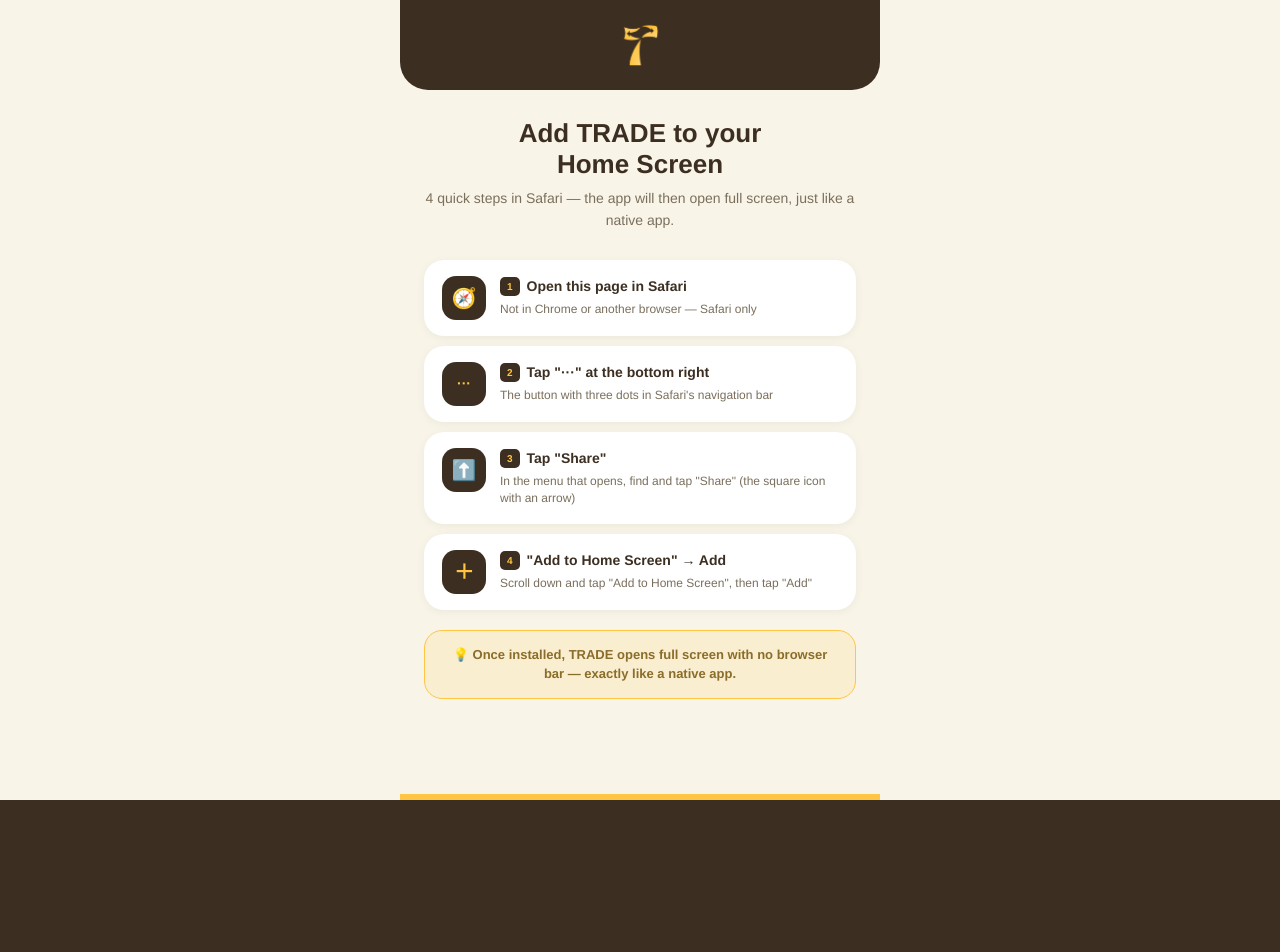
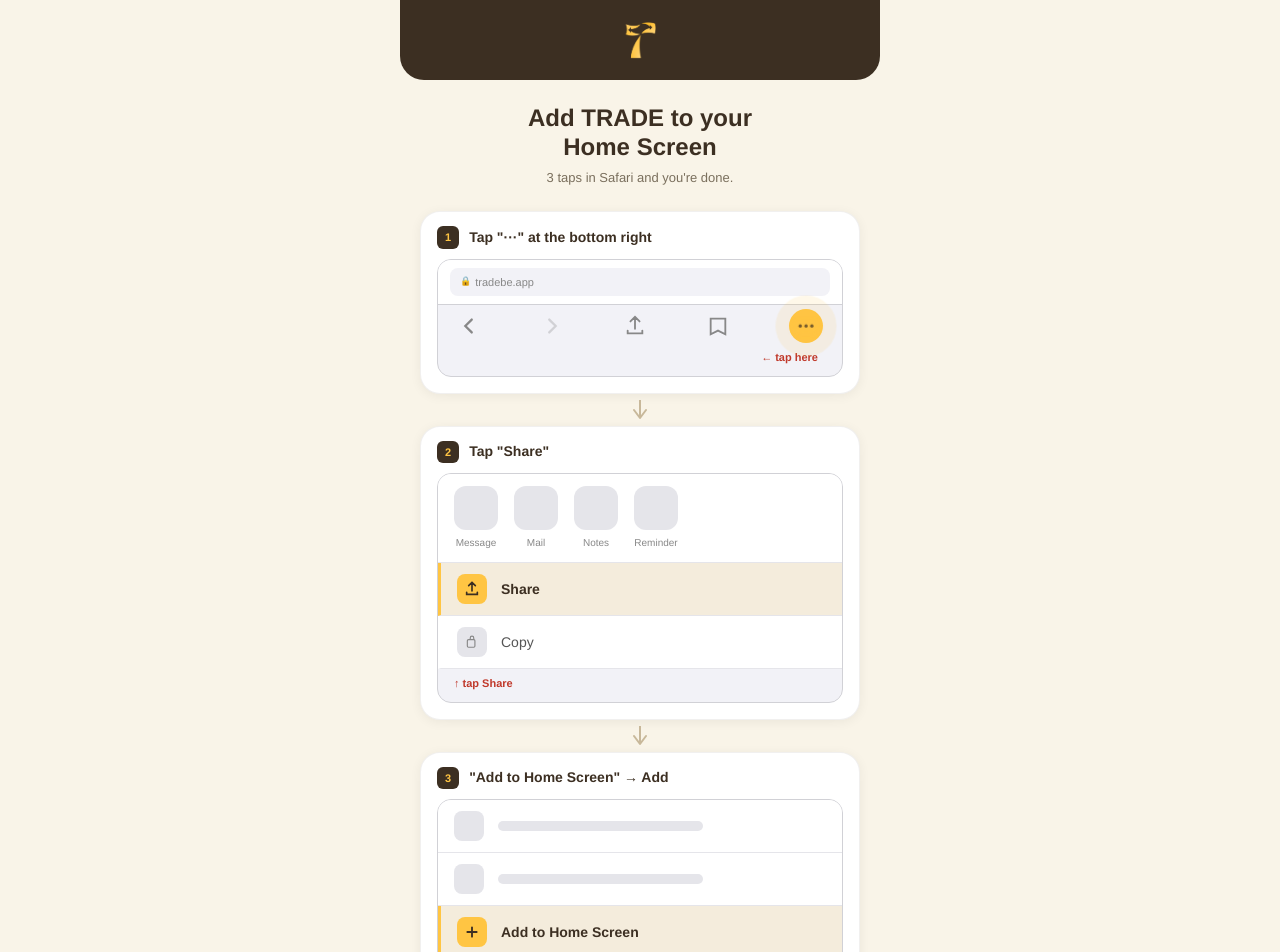
Before and after one commit to crosamyel/trade-app, a Next.js app in the folder app-code/: page /install in a window 1280 px wide. Shown: the top 952 px of the page. Before the commit the page ends 800 px from the top, so only its background shows below. Built offline with nearby package versions, Linux system fonts and the light colour scheme; no server answers.

Commit message:
feat: visual install guide + fix VAPID lazy init

```diff
--- a/app-code/src/app/install/page.tsx
+++ b/app-code/src/app/install/page.tsx
@@ -26,104 +26,319 @@
       overflowY: "auto",
       WebkitOverflowScrolling: "touch",
     }}>
+      <style>{`
+        @keyframes pulse-ring {
+          0%   { transform: scale(1);   opacity: 1; }
+          70%  { transform: scale(1.9); opacity: 0; }
+          100% { transform: scale(1.9); opacity: 0; }
+        }
+        @keyframes tap {
+          0%,100% { transform: scale(1); opacity: 1; }
+          40%     { transform: scale(0.82); opacity: 0.7; }
+        }
+        .pulse-dot::after {
+          content: '';
+          position: absolute;
+          inset: 0;
+          border-radius: 50%;
+          background: #FFC543;
+          animation: pulse-ring 1.6s ease-out infinite;
+        }
+        .tap-anim { animation: tap 1.6s ease-in-out infinite; }
+      `}</style>
+
       {/* Header */}
       <div style={{
         background: "#3c2f22",
-        height: "calc(90px + env(safe-area-inset-top, 0px))",
+        height: "calc(80px + env(safe-area-inset-top, 0px))",
         paddingTop: "env(safe-area-inset-top, 0px)",
         display: "flex", alignItems: "center", justifyContent: "center",
-        borderBottomLeftRadius: 28, borderBottomRightRadius: 28, flexShrink: 0,
+        borderBottomLeftRadius: 24, borderBottomRightRadius: 24, flexShrink: 0,
       }}>
-        <div style={{ position: "relative", width: 100, height: 52 }}>
+        <div style={{ position: "relative", width: 90, height: 46 }}>
           <Image src="/trade-logo-main.png" alt="TRADE" fill style={{ objectFit: "contain" }} priority />
         </div>
       </div>
 
-      <div style={{ padding: "28px 24px 56px", display: "flex", flexDirection: "column", alignItems: "center" }}>
+      <div style={{ padding: "24px 20px 48px", display: "flex", flexDirection: "column", alignItems: "center" }}>
 
-        <h1 style={{ fontSize: 26, fontWeight: 800, color: "#3c2f22", textAlign: "center", margin: "0 0 8px", lineHeight: 1.2 }}>
+        <h1 style={{ fontSize: 24, fontWeight: 800, color: "#3c2f22", textAlign: "center", margin: "0 0 6px", lineHeight: 1.2 }}>
           Add TRADE to your<br />Home Screen
         </h1>
-        <p style={{ fontSize: 14, color: "#7a6f5d", textAlign: "center", margin: "0 0 28px", lineHeight: 1.55 }}>
-          4 quick steps in Safari — the app will then open full screen, just like a native app.
+        <p style={{ fontSize: 13, color: "#7a6f5d", textAlign: "center", margin: "0 0 24px", lineHeight: 1.5 }}>
+          3 taps in Safari and you&apos;re done.
         </p>
 
-        {/* Steps */}
-        <div style={{ width: "100%", display: "flex", flexDirection: "column", gap: 10 }}>
-          <Step
-            num={1}
-            icon="🧭"
-            title="Open this page in Safari"
-            desc="Not in Chrome or another browser — Safari only"
-          />
-          <Step
-            num={2}
-            icon="···"
-            title='Tap "···" at the bottom right'
-            desc="The button with three dots in Safari's navigation bar"
-          />
-          <Step
-            num={3}
-            icon="⬆️"
-            title='Tap "Share"'
-            desc='In the menu that opens, find and tap "Share" (the square icon with an arrow)'
-          />
-          <Step
-            num={4}
-            icon="＋"
-            title='"Add to Home Screen" → Add'
-            desc='Scroll down and tap "Add to Home Screen", then tap "Add"'
-          />
-        </div>
+        {/* ── STEP 1 ── */}
+        <StepCard num={1} title='Tap "···" at the bottom right'>
+          <SafariBar highlightDots />
+        </StepCard>
+
+        <Arrow />
+
+        {/* ── STEP 2 ── */}
+        <StepCard num={2} title='Tap "Share"'>
+          <ShareRow />
+        </StepCard>
+
+        <Arrow />
+
+        {/* ── STEP 3 ── */}
+        <StepCard num={3} title='"Add to Home Screen" → Add'>
+          <AddToHomeRow />
+        </StepCard>
 
         {/* Tip */}
         <div style={{
-          marginTop: 20, background: "rgba(255,197,67,0.15)", borderRadius: 18,
-          padding: "14px 18px", border: "1.5px solid #ffc543", width: "100%",
+          marginTop: 20, background: "rgba(255,197,67,0.18)", borderRadius: 16,
+          padding: "13px 16px", border: "1.5px solid #ffc543", width: "100%",
         }}>
-          <p style={{ margin: 0, fontSize: 13, color: "#8a6d2a", lineHeight: 1.5, textAlign: "center", fontWeight: 600 }}>
-            💡 Once installed, TRADE opens full screen with no browser bar — exactly like a native app.
+          <p style={{ margin: 0, fontSize: 12.5, color: "#8a6d2a", lineHeight: 1.5, textAlign: "center", fontWeight: 600 }}>
+            💡 Once installed, TRADE opens full screen — just like a real app.
           </p>
         </div>
 
       </div>
 
-      <div style={{ marginTop: "auto", height: 6, background: "#ffc543", flexShrink: 0 }} />
+      <div style={{ marginTop: "auto", height: 5, background: "#ffc543", flexShrink: 0 }} />
     </div>
   );
 }
 
-function Step({ num, icon, title, desc }: {
-  num: number; icon: string; title: string; desc: string;
-}) {
+/* ─── Step wrapper ──────────────────────────────────────────────── */
+function StepCard({ num, title, children }: { num: number; title: string; children: React.ReactNode }) {
   return (
     <div style={{
-      display: "flex", alignItems: "flex-start", gap: 14,
-      background: "#fff", borderRadius: 20, padding: "14px 16px",
-      boxShadow: "0 2px 10px rgba(0,0,0,0.05)",
-      border: "2px solid transparent",
+      width: "100%", background: "#fff", borderRadius: 20,
+      boxShadow: "0 2px 12px rgba(0,0,0,0.06)", overflow: "hidden",
+      border: "1.5px solid rgba(60,47,34,0.07)",
     }}>
-      <div style={{
-        width: 44, height: 44, borderRadius: 14,
-        background: "#3c2f22",
-        display: "flex", alignItems: "center", justifyContent: "center",
-        flexShrink: 0, fontSize: icon === "···" ? 14 : 20,
-        fontWeight: 900, color: "#FFC543",
-      }}>
-        {icon}
+      {/* Label row */}
+      <div style={{ display: "flex", alignItems: "center", gap: 10, padding: "14px 16px 10px" }}>
+        <span style={{
+          fontSize: 11, fontWeight: 800, color: "#FFC543",
+          background: "#3c2f22", borderRadius: 6, padding: "3px 8px", flexShrink: 0,
+        }}>
+          {num}
+        </span>
+        <span style={{ fontSize: 14, fontWeight: 700, color: "#3c2f22" }}>{title}</span>
       </div>
-      <div style={{ flex: 1 }}>
-        <div style={{ display: "flex", alignItems: "center", gap: 7, marginBottom: 4 }}>
-          <span style={{
-            fontSize: 10, fontWeight: 800, color: "#FFC543",
-            background: "#3c2f22", borderRadius: 5, padding: "2px 7px", flexShrink: 0,
-          }}>
-            {num}
-          </span>
-          <span style={{ fontSize: 14, fontWeight: 700, color: "#3c2f22" }}>{title}</span>
-        </div>
-        <p style={{ margin: 0, fontSize: 12, color: "#7a6f5d", lineHeight: 1.45 }}>{desc}</p>
+      {/* Visual */}
+      <div style={{ padding: "0 16px 16px" }}>
+        {children}
       </div>
     </div>
   );
 }
+
+function Arrow() {
+  return (
+    <div style={{ display: "flex", justifyContent: "center", padding: "6px 0" }}>
+      <svg width="16" height="20" viewBox="0 0 16 20" fill="none">
+        <path d="M8 0v16M2 10l6 8 6-8" stroke="#c8b89a" strokeWidth="2" strokeLinecap="round" strokeLinejoin="round"/>
+      </svg>
+    </div>
+  );
+}
+
+/* ─── Safari bottom bar illustration ───────────────────────────── */
+function SafariBar({ highlightDots }: { highlightDots?: boolean }) {
+  return (
+    <div style={{
+      background: "#f2f2f7",
+      borderRadius: 14,
+      overflow: "hidden",
+      border: "1px solid #d1d1d6",
+    }}>
+      {/* Address bar */}
+      <div style={{
+        background: "#fff",
+        borderBottom: "1px solid #d1d1d6",
+        padding: "8px 12px",
+        display: "flex",
+        alignItems: "center",
+        gap: 8,
+      }}>
+        <div style={{
+          flex: 1, background: "#f2f2f7", borderRadius: 8,
+          padding: "6px 10px", fontSize: 11, color: "#888",
+          display: "flex", alignItems: "center", gap: 4,
+        }}>
+          <span style={{ color: "#34c759", fontSize: 9 }}>🔒</span>
+          tradebe.app
+        </div>
+      </div>
+      {/* Toolbar */}
+      <div style={{
+        display: "flex", alignItems: "center", justifyContent: "space-between",
+        padding: "10px 20px 12px",
+      }}>
+        {/* Back */}
+        <svg width="22" height="22" viewBox="0 0 24 24" fill="none"><path d="M15 19l-7-7 7-7" stroke="#888" strokeWidth="2.5" strokeLinecap="round"/></svg>
+        {/* Forward (greyed) */}
+        <svg width="22" height="22" viewBox="0 0 24 24" fill="none" style={{ opacity: 0.3 }}><path d="M9 5l7 7-7 7" stroke="#888" strokeWidth="2.5" strokeLinecap="round"/></svg>
+        {/* Share */}
+        <svg width="22" height="22" viewBox="0 0 24 24" fill="none"><path d="M12 2v13M7 7l5-5 5 5M4 17v3h16v-3" stroke="#888" strokeWidth="2" strokeLinecap="round"/></svg>
+        {/* Bookmarks */}
+        <svg width="22" height="22" viewBox="0 0 24 24" fill="none"><path d="M4 4h16v17l-8-4-8 4V4z" stroke="#888" strokeWidth="2" strokeLinecap="round"/></svg>
+        {/* Tabs / ··· — HIGHLIGHTED */}
+        <div style={{ position: "relative", display: "flex", alignItems: "center", justifyContent: "center" }}>
+          {/* Pulsing ring behind the button */}
+          {highlightDots && (
+            <span className="pulse-dot" style={{
+              position: "absolute",
+              width: 34, height: 34, borderRadius: "50%",
+              background: "#FFC543",
+              display: "flex", alignItems: "center", justifyContent: "center",
+            }} />
+          )}
+          <div
+            className={highlightDots ? "tap-anim" : ""}
+            style={{
+              position: "relative", zIndex: 1,
+              background: highlightDots ? "#FFC543" : "transparent",
+              borderRadius: 10, padding: "4px 7px",
+              display: "flex", alignItems: "center", gap: 3,
+              boxShadow: highlightDots ? "0 2px 8px rgba(255,197,67,0.5)" : "none",
+            }}
+          >
+            <span style={{ width: 4, height: 4, borderRadius: "50%", background: highlightDots ? "#3c2f22" : "#888", display: "block" }} />
+            <span style={{ width: 4, height: 4, borderRadius: "50%", background: highlightDots ? "#3c2f22" : "#888", display: "block" }} />
+            <span style={{ width: 4, height: 4, borderRadius: "50%", background: highlightDots ? "#3c2f22" : "#888", display: "block" }} />
+          </div>
+        </div>
+      </div>
+      {/* Label */}
+      {highlightDots && (
+        <div style={{
+          textAlign: "right", padding: "0 24px 10px",
+          fontSize: 11, color: "#c0392b", fontWeight: 700,
+        }}>
+          ← tap here
+        </div>
+      )}
+    </div>
+  );
+}
+
+/* ─── Share sheet row ───────────────────────────────────────────── */
+function ShareRow() {
+  const items = ["Message", "Mail", "Notes", "Reminder"];
+  return (
+    <div style={{
+      background: "#f2f2f7",
+      borderRadius: 14,
+      border: "1px solid #d1d1d6",
+      overflow: "hidden",
+    }}>
+      {/* App icon strip */}
+      <div style={{
+        background: "#fff", borderBottom: "1px solid #e5e5ea",
+        padding: "12px 16px", display: "flex", gap: 16, overflowX: "auto",
+      }}>
+        {items.map(label => (
+          <div key={label} style={{ display: "flex", flexDirection: "column", alignItems: "center", gap: 5, flexShrink: 0 }}>
+            <div style={{ width: 44, height: 44, borderRadius: 12, background: "#e5e5ea" }} />
+            <span style={{ fontSize: 10, color: "#888" }}>{label}</span>
+          </div>
+        ))}
+      </div>
+      {/* Action rows — highlight Share */}
+      <ActionRow icon="shareIcon" label="Share" highlight />
+      <ActionRow icon="copyIcon" label="Copy" />
+
+      {/* Label */}
+      <div style={{ padding: "6px 16px 10px", fontSize: 11, color: "#c0392b", fontWeight: 700 }}>
+        ↑ tap Share
+      </div>
+    </div>
+  );
+}
+
+function ActionRow({ label, highlight }: { icon: string; label: string; highlight?: boolean }) {
+  return (
+    <div style={{
+      display: "flex", alignItems: "center", gap: 14,
+      padding: "11px 16px",
+      background: highlight ? "rgba(255,197,67,0.15)" : "#fff",
+      borderBottom: "1px solid #e5e5ea",
+      borderLeft: highlight ? "3px solid #FFC543" : "3px solid transparent",
+    }}>
+      <div style={{
+        width: 30, height: 30, borderRadius: 8,
+        background: highlight ? "#FFC543" : "#e5e5ea",
+        flexShrink: 0,
+        display: "flex", alignItems: "center", justifyContent: "center",
+      }}>
+        {highlight ? (
+          <svg width="16" height="16" viewBox="0 0 24 24" fill="none">
+            <path d="M12 2v13M7 7l5-5 5 5M4 17v3h16v-3" stroke="#3c2f22" strokeWidth="2.5" strokeLinecap="round"/>
+          </svg>
+        ) : (
+          <svg width="14" height="14" viewBox="0 0 24 24" fill="none">
+            <rect x="4" y="8" width="13" height="13" rx="2" stroke="#888" strokeWidth="2"/>
+            <path d="M9 8V5a3 3 0 016 0v3" stroke="#888" strokeWidth="2"/>
+          </svg>
+        )}
+      </div>
+      <span style={{ fontSize: 14, color: highlight ? "#3c2f22" : "#555", fontWeight: highlight ? 700 : 400 }}>
+        {label}
+      </span>
+    </div>
+  );
+}
+
+/* ─── Add to Home Screen row ────────────────────────────────────── */
+function AddToHomeRow() {
+  return (
+    <div style={{
+      background: "#f2f2f7",
+      borderRadius: 14,
+      border: "1px solid #d1d1d6",
+      overflow: "hidden",
+    }}>
+      {/* Some greyed rows */}
+      <GhostRow />
+      <GhostRow />
+      {/* Add to Home Screen — highlighted */}
+      <div style={{
+        display: "flex", alignItems: "center", gap: 14,
+        padding: "11px 16px",
+        background: "rgba(255,197,67,0.15)",
+        borderLeft: "3px solid #FFC543",
+        borderBottom: "1px solid #e5e5ea",
+      }}>
+        <div style={{
+          width: 30, height: 30, borderRadius: 8,
+          background: "#FFC543",
+          flexShrink: 0,
+          display: "flex", alignItems: "center", justifyContent: "center",
+        }}>
+          <svg width="16" height="16" viewBox="0 0 24 24" fill="none">
+            <path d="M12 5v14M5 12h14" stroke="#3c2f22" strokeWidth="2.8" strokeLinecap="round"/>
+          </svg>
+        </div>
+        <span style={{ fontSize: 14, color: "#3c2f22", fontWeight: 700 }}>Add to Home Screen</span>
+      </div>
+      <GhostRow />
+
+      {/* Label */}
+      <div style={{ padding: "6px 16px 10px", fontSize: 11, color: "#c0392b", fontWeight: 700 }}>
+        ↑ tap this, then tap "Add" (top right)
+      </div>
+    </div>
+  );
+}
+
+function GhostRow() {
+  return (
+    <div style={{
+      display: "flex", alignItems: "center", gap: 14,
+      padding: "11px 16px", background: "#fff",
+      borderBottom: "1px solid #e5e5ea",
+    }}>
+      <div style={{ width: 30, height: 30, borderRadius: 8, background: "#e5e5ea", flexShrink: 0 }} />
+      <div style={{ height: 10, borderRadius: 5, background: "#e5e5ea", width: "55%", flexShrink: 0 }} />
+    </div>
+  );
+}
```
